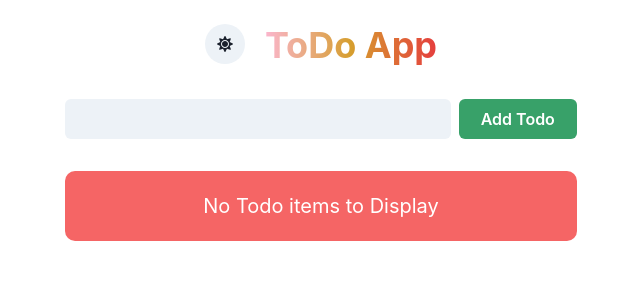
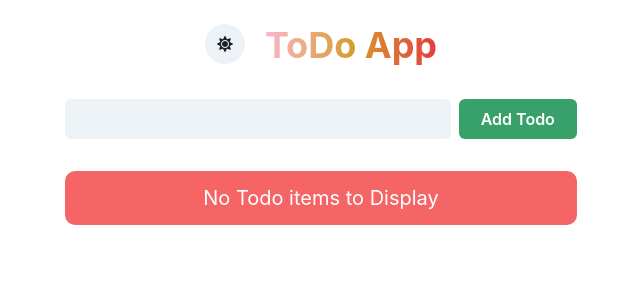
Before and after one commit to vasundhrasingh25/To-Do_App, a React (Create React App) app in the folder todo-app/: page / in a window 1280 px wide. Shown: the top 300 px of the page, without its empty margins (319-959 px from the left). Built offline with nearby package versions, Linux system fonts and the light colour scheme.

Commit message:
Update EmptyTodo.jsx

```diff
--- a/todo-app/src/components/EmptyTodo.jsx
+++ b/todo-app/src/components/EmptyTodo.jsx
@@ -4,7 +4,7 @@ import {Text} from '@chakra-ui/react';
 const EmptyTodo = () =>
 {
     return(
-        <Text p={5}
+        <Text p={3}
         bg= 'red.400'
         color='white'
         borderRadius={10}
```
